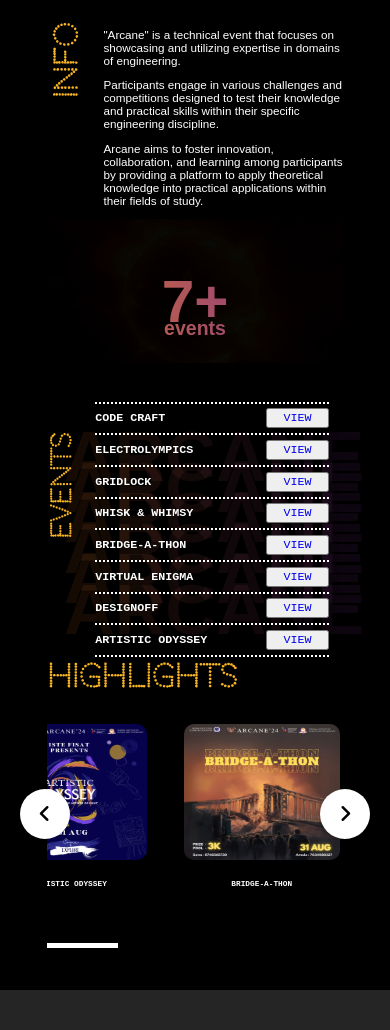
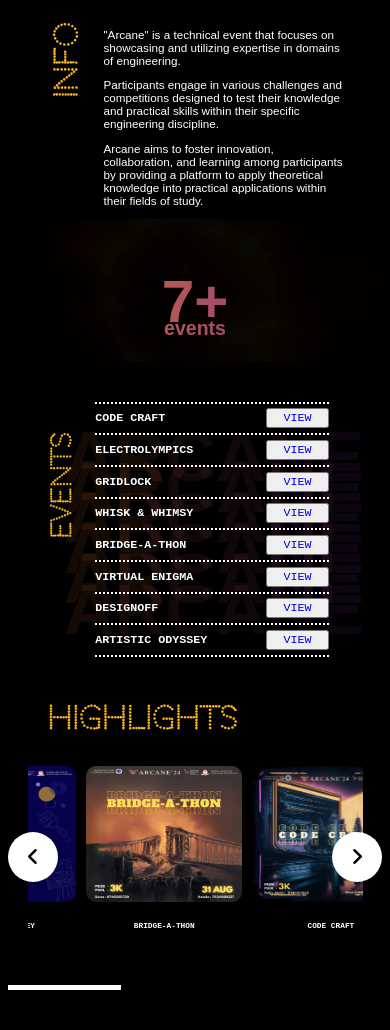
Before and after one commit to isteWeb24/ARCANE, a plain HTML site: page index.html in a window 390 px wide. Shown: the part 509-1539 px from the top of the page. Drawn offline with nearby package versions, Linux system fonts and the light colour scheme.

Commit message:
final push hopefully :)

```diff
--- a/index.css
+++ b/index.css
@@ -18,6 +18,7 @@ body {
     padding-left: 10vw;
     padding-right: 10vw;
     background-color: #000000;
+    background-size: cover;
 
     overflow-y: scroll;
     overflow-x: hidden;
@@ -255,7 +256,7 @@ body {
     display: flex;
     flex-direction: column;
     justify-content: flex-end;
-    background: url(/assets/bg4.jpeg);
+    background: url(/assets/bg7.png);
     background-repeat: no-repeat;
     background-size: 1400px 90vh;
     background-position: top center;
@@ -837,18 +838,39 @@ body {
 
 
 @media (max-width:650px) {
+    body {
+        padding: 0;
+        background-size: cover;
+    }
     .outer{
         padding-top: 20vh;
-        background-size: 400px 30vh;
+        background-size: 100% auto;
+
     }
     .outer .name_and_buttons_inner .date_and_venue{
         margin-top: -7vw;
         margin-left: 1vw;
     }
+    .wrap{
+        padding-left: 10vw;
+        padding-right: 10vw;
+    }
+    .info_container{
+        padding-left: 10vw;
+        padding-right: 10vw;
+    }
     .info_container .info_exp {
         font-size: 3vw;
     }
+    .event_no{
+        padding-left: 10vw;
+        padding-right: 10vw;
+    }
 
+    .events{
+        padding-left: 10vw;
+        padding-right: 10vw;
+    }
     .events .event_title {
         font-size: 7vw;
         margin-left: -10vw;
@@ -882,9 +904,20 @@ body {
         animation-range-start: 40vh;
         animation-range-end: 50vh;
     }
+    .highlights{
+        padding-top: 5vh;
+        padding-left: 10vw;
+        padding-right: 10vw;
+    }
+    .wrapper{
+        padding-left: 5vw;
+        padding-right: 5vw;
+    }
 
     .wrapper .carousel {
         gap: 30vw;
+        padding-left: 20vw;
+        padding-right: 20vw;
     }
 
     .carousel .card {
@@ -904,13 +937,17 @@ body {
     }
 
     .wrapper i:last-child {
-        right: -7vw;
+        right: 0vw;
     }
 
     .wrapper i:first-child {
-        left: -7vw;
+        left: 0vw;
     }
 
+    .last_container{
+        padding-left: 9vw;
+        padding-right: 0vw;
+    }
     .contact .contact-heading {
         margin-top: 10vw;
     }
```
Also changed, not shown: assets/bg7.png (added).
